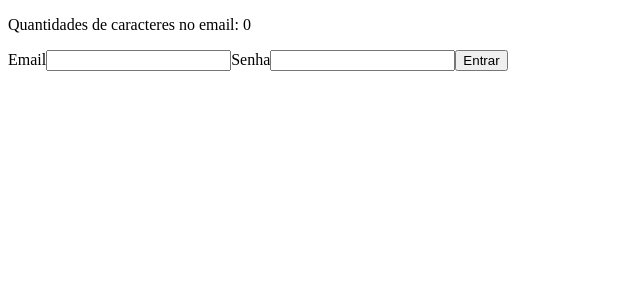
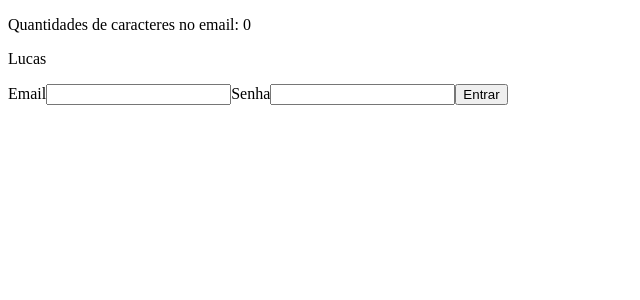
Before and after one commit to guilhermemot/AulasReact, a React (Create React App) app: page /Entrar in a window 1280 px wide. Shown: the top 300 px of the page, without its empty margins (0-640 px from the left). Built offline with nearby package versions, Linux system fonts and the light colour scheme.

Commit message:
Aulas 15, 16, 17: useContext

```diff
--- a/src/app/App.tsx
+++ b/src/app/App.tsx
@@ -1,6 +1,13 @@
+import { UsuarioLogadoProvider } from "./shared/contexts";
 import { Routes } from "./routes";
 
+
 export const App = () =>{
-  return(<Routes/>);
+  return(
+  <UsuarioLogadoProvider>
+      <Routes/>
+  </UsuarioLogadoProvider>
+
+  );
 
 }
--- a/src/app/pages/dashboard/Dashboard.tsx
+++ b/src/app/pages/dashboard/Dashboard.tsx
@@ -1,13 +1,17 @@
 import { useRef } from 'react';
 import { Link } from 'react-router-dom';
+import { useUsuarioLogado } from '../../shared/hooks';
 
 export const Dashboard = () => {
 
     const couterRef = useRef({ counter: 0});
+    const usuarioLogadoContext = useUsuarioLogado();
+    //Outra opção ^ = const { nomeDoUsuario} = useContext(UsuarioLogadoContext);
 
     return (
         <div>
             <p>Dashboard</p>
+            <p>{usuarioLogadoContext.nomeDoUsuario}</p>
             <p>Contador: {couterRef.current.counter}</p>
             <button onClick={() => couterRef.current.counter++}>Somar</button>
             <button onClick={() => console.log(couterRef.current.counter++)}>Somar</button>
--- a/src/app/pages/login/Login.tsx
+++ b/src/app/pages/login/Login.tsx
@@ -1,9 +1,12 @@
 import { useRef, useState, useMemo, useCallback } from "react";
 import { InputLogin } from "./components/inputLogin";
 import { ButtonLogin } from "./components/ButtonLogin";
+import { useUsuarioLogado } from "../../shared/hooks";
 
 export const Login = () => {
     const inputPasswordRef = useRef<HTMLInputElement>(null);
+    const usuarioLogadoContext = useUsuarioLogado();
+    //Outra opção ^ = const { nomeDoUsuario} = useContext(UsuarioLogadoContext);
     const [email, setEmail] = useState('');
     const [password, setPassword] = useState('');
 
@@ -19,6 +22,7 @@
         <div>
             <form>
                 <p>Quantidades de caracteres no email: {emaillength}</p>
+                <p>{usuarioLogadoContext.nomeDoUsuario}</p>
                 <InputLogin
                     label="Email"
                     value={email}
@@ -33,9 +37,6 @@
                     ref={inputPasswordRef}
                     onChange={newValue => setPassword(newValue)}
                 />
-                {/* <button type="button" onClick={handleEntrar}>
-                    Entrar
-                </button> */}
                 <ButtonLogin type="button" onClick={handleEntrar}>
                     Entrar
                 </ButtonLogin>
--- a/src/app/pages/login/components/ButtonLogin.tsx
+++ b/src/app/pages/login/components/ButtonLogin.tsx
@@ -6,7 +6,6 @@
     children: React.ReactNode;
 }
 export const ButtonLogin: React.FC<IButtonLoginProps> = ({type, onClick, children}) =>{
-
     return(
         <button type={type} onClick={onClick}>
             {children}
--- a/src/app/routes/index.tsx
+++ b/src/app/routes/index.tsx
@@ -3,11 +3,12 @@
 import {Dashboard, Login} from "../pages";
 
 export const Routes = () => {
+
     return (
         <BrowserRouter>
             <Switch>
                 <Route path="/Entrar" element ={<Login/>}/>
-                <Route path="/pagina-inicial" element ={<Dashboard/>}/>
+                <Route path="/pagina-inicial" element={<Dashboard/>}/>
                 <Route path="*" element={<Navigate to="/pagina-inicial"/>}/>
             </Switch>
 
--- /dev/null
+++ b/src/app/shared/contexts/UsuarioLogado.tsx
@@ -0,0 +1,20 @@
+import React, { createContext } from "react";
+
+
+interface IUsuarioLogadoContextData{
+    nomeDoUsuario: string;
+}
+export const UsuarioLogadoContext = createContext<IUsuarioLogadoContextData>({} as IUsuarioLogadoContextData);
+
+interface IUsuarioLogadoProviderProps{
+    children: React.ReactNode
+}
+export const UsuarioLogadoProvider: React.FC<IUsuarioLogadoProviderProps> = ({ children }) =>{
+
+
+    return(
+        <UsuarioLogadoContext.Provider value={{nomeDoUsuario: 'Lucas'}}>
+            {children}
+        </UsuarioLogadoContext.Provider>
+    );
+}
--- /dev/null
+++ b/src/app/shared/contexts/index.ts
@@ -0,0 +1 @@
+export * from './UsuarioLogado';
--- /dev/null
+++ b/src/app/shared/hooks/UseUsuarioLogado.ts
@@ -0,0 +1,10 @@
+import { useContext } from "react"
+import { UsuarioLogadoContext } from "../contexts"
+
+
+export const useUsuarioLogado = () => {
+
+    const context = useContext(UsuarioLogadoContext);
+    return context;
+
+}
--- /dev/null
+++ b/src/app/shared/hooks/index.ts
@@ -0,0 +1 @@
+export * from './UseUsuarioLogado';
```
